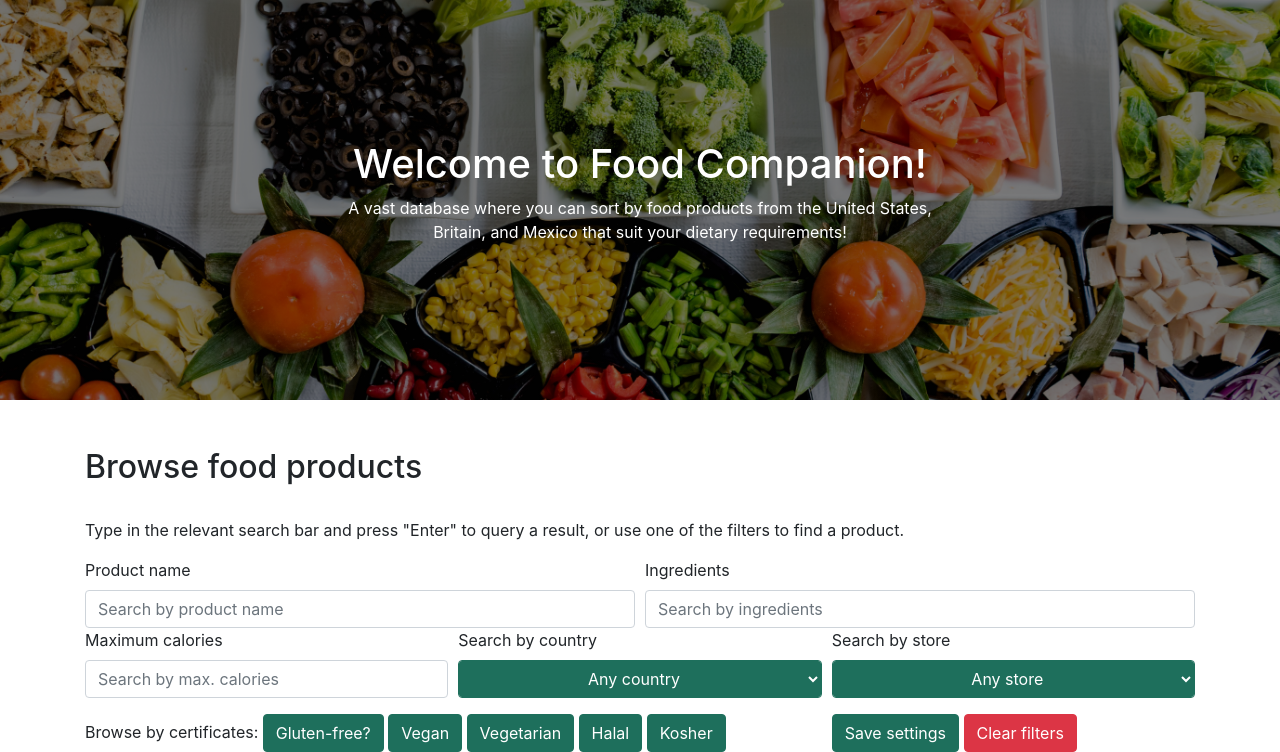
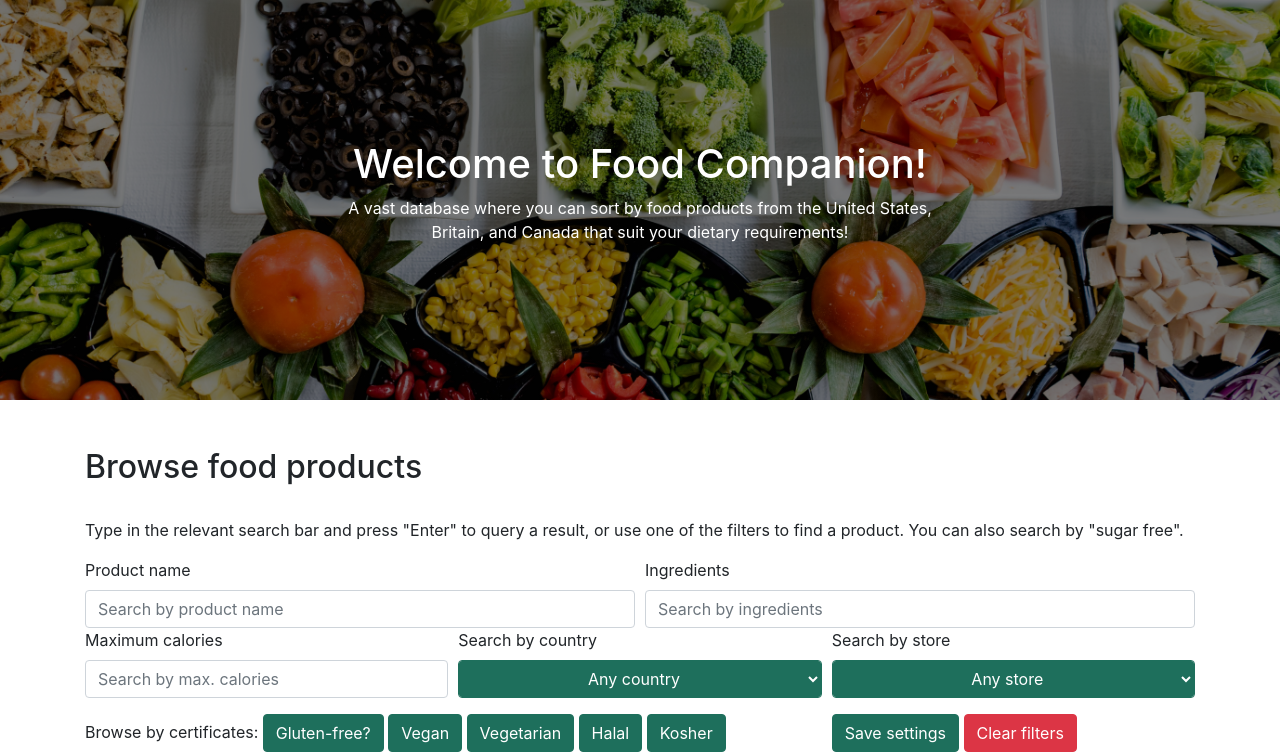
Before and after one commit to Technobliterator/foodcompanion, a Django app: page / in a window 1280 px wide. Shown: the part 58-810 px from the top of the page. Run offline with Django 3.2, Linux system fonts and the light colour scheme; data that the repository does not hold is empty; some libraries are stand-ins or nearby versions.

Commit message:
for final upload

```diff
--- a/fcapp/templates/base.html
+++ b/fcapp/templates/base.html
@@ -1,5 +1,5 @@
 {% load static %}
-<!doctype html>
+<!DOCTYPE html>
 <html>
 	<head>
 		<style type="text/css">
@@ -48,7 +48,7 @@
 		<script src="https://stackpath.bootstrapcdn.com/bootstrap/4.3.1/js/bootstrap.min.js" integrity="sha384-JjSmVgyd0p3pXB1rRibZUAYoIIy6OrQ6VrjIEaFf/nJGzIxFDsf4x0xIM+B07jRM" crossorigin="anonymous"></script>
 		-->
 		<script src="https://cdn.jsdelivr.net/npm/vue/dist/vue.js"></script>
-		<script src="https://cdn.jsdelivr.net/npm/axios/dist/axios.min.js"></script>
+		<!--<script src="https://cdn.jsdelivr.net/npm/axios/dist/axios.min.js"></script>-->
 		{% block vuescript %}
 		{% endblock %}
 	</body>
--- a/fcapp/templates/home.html
+++ b/fcapp/templates/home.html
@@ -5,7 +5,7 @@
 <header class="hero-image">
 	<div class="hero-text">
 		<h1>Welcome to Food Companion!</h1>
-		<p>A vast database where you can sort by food products from the United States, Britain, and Mexico that suit your dietary requirements!</p>
+		<p>A vast database where you can sort by food products from the United States, Britain, and Canada that suit your dietary requirements!</p>
 	</div>
 </header>
 
@@ -25,6 +25,7 @@
 <script>
 	//import axios from 'axios'
 	let baseURL = window.location.href + 'table?';
+	baseURL = baseURL.replace('#', '');
 
 	var app = new Vue({
 		el: '#tablecontainer',
@@ -113,7 +114,7 @@
 						this.stores = ['Walmart'];
 						break;
 				}
-
+				this.pullData();
 			},
 			updateGlutenfree: function() {
 				this.currentpage = 1;
@@ -173,6 +174,8 @@
 				this.pullData();
 			},
 			saveSettings: function() {
+				console.log('Disabled feature')
+				/*
 				axios({
 					method:'post',
 					url: window.location.href + 'save-settings/',
@@ -187,6 +190,7 @@
 						kosher: this.kosher,
 					}
 				}).then();
+				*/
 			},
 			clearFilters: function() {
 				this.currentpage = 1;
--- a/fcapp/templates/table.html
+++ b/fcapp/templates/table.html
@@ -1,6 +1,6 @@
 {% load static %}
 
-<p>Type in the relevant search bar and press "Enter" to query a result, or use one of the filters to find a product.</p>
+<p>Type in the relevant search bar and press "Enter" to query a result, or use one of the filters to find a product. You can also search by "sugar free".</p>
 
 <form>
 	<div class="form-row">
@@ -69,7 +69,10 @@
 		</tr>
 		<tr v-if="loading == false" v-for="product in products">
 			<th scope="row">
-				<a href="#">[[product.product]]</a>
+				<a v-if="product.store === 'Whole Foods Martket'" :href="'https://www.wholefoodsmarket.com/search?text=' + product.product">[[product.product]]</a>
+				<a v-if="product.store === 'Kroger'" :href="'https://www.kroger.com/search?query=' + product.product + '&searchType=default_search&fulfillment=all'">[[product.product]]</a>
+				<a v-if="product.store === 'Tesco'" :href="'https://www.tesco.com/groceries/en-GB/search?query=' + product.product">[[product.product]]</a>
+				<a v-if="product.store === 'Walmart'" :href="'https://www.walmart.ca/search?q=' + product.product">[[product.product]]</a>
 				{% comment %}<a href="{% url 'product' product.id %}">{{product.product}}</a>{% endcomment%}
 			</th>
 			<td>[[product.calories]]</td>
--- a/fcapp/views.py
+++ b/fcapp/views.py
@@ -41,7 +41,6 @@ def table(response):
 		'total_products': totalproducts,
 		'products': list(paginated_data)
 	}
-    #json_products = { 'total_products': totalproducts, 'data': list(paginated_data) }
 
     return HttpResponse(json.dumps(json_products), content_type="application/json")
 
```
